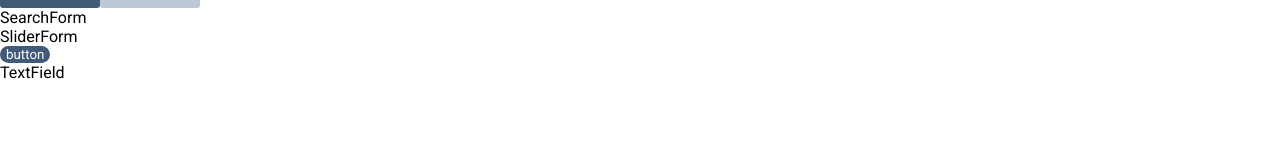
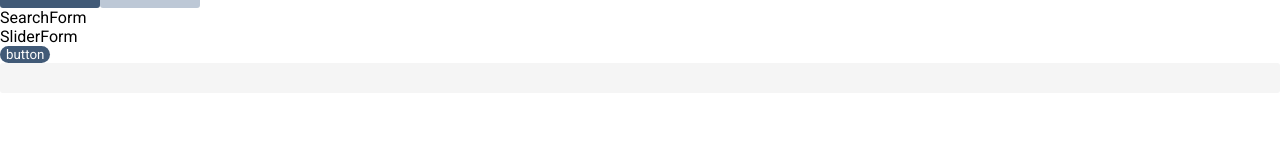
Before and after one commit to KangHayeonn/dinnermate-client, a Vue app: page /sample in a window 1280 px wide. Shown: the part 166-323 px from the top of the page. Built offline with nearby package versions, Linux system fonts and the light colour scheme; what v-calendar would draw is missing.

Commit message:
[ADD] : 공통 컴포넌트 제작 - Text Field

```diff
--- a/src/components/common/TextField.vue
+++ b/src/components/common/TextField.vue
@@ -1,15 +1,69 @@
 <template>
-  <div>TextField</div>
+  <div class="text-container">
+    <input
+      class="text-field__input"
+      :type="type"
+      :placeholder="placeholder"
+      :class="[{ error: isError }, { focused: isFocused }, color]"
+      :value="inputValue"
+      @input="handleInput"
+    />
+    <div
+      class="text-field__message"
+      :class="[{ error: isError }, { success: isSuccess }]"
+    >
+      <span v-if="isSuccess || isError">{{ message }}</span>
+    </div>
+  </div>
 </template>
 
 <script>
 export default {
   name: 'TextField',
+  props: {
+    placeholder: {
+      type: String,
+      default: '',
+    },
+    type: {
+      type: String,
+      default: 'text',
+    },
+    isError: {
+      type: Boolean,
+      default: false,
+    },
+    isSuccess: {
+      type: Boolean,
+      default: false,
+    },
+    message: {
+      type: String,
+      default: '',
+    },
+    color: {
+      type: String,
+      default: 'surface',
+    },
+  },
   data() {
-    return {};
+    return {
+      inputValue: '',
+      isFocused: true,
+    };
   },
-  methods: {},
+  methods: {
+    handleInput(event) {
+      this.inputValue = event.target.value;
+      this.emitInput();
+    },
+    emitInput() {
+      this.$emit('input', this.inputValue);
+    },
+  },
 };
 </script>
 
-<style lang="scss" scoped></style>
+<style lang="scss" scoped>
+@import '@/styles/common/textField.scss';
+</style>
--- /dev/null
+++ b/src/styles/common/textField.scss
@@ -0,0 +1,54 @@
+@import '@/styles/base/variable.scss';
+
+.text-container {
+  width: 100%;
+}
+
+.text-field__input {
+  @include text-body2();
+  width: 100%;
+  height: 1.875rem;
+  background-color: $color-surface-white;
+  border-radius: 3px;
+  border: 1px solid transparent;
+  outline: none;
+  padding-left: 5px;
+  padding-right: 10px;
+
+  &.error {
+    border: 1px solid $color-error;
+  }
+
+  &.white {
+    background-color: $color-background-white;
+  }
+
+  &:not(.error):focus{
+    border: 1px solid $color-focus;
+  }
+
+  &:focus {
+    outline: none;
+    &::placeholder{
+      color : transparent;
+    }
+  }
+
+  ::placeholder {
+    color: $color-placeholder;
+  }
+}
+
+.text-field__message {
+  @include text-overline();
+  height: 14px;
+  white-space: nowrap;
+
+  &.error{
+    color: $color-error;
+  }
+
+  &.success{
+    color: $color-focus;
+  }
+}
```
